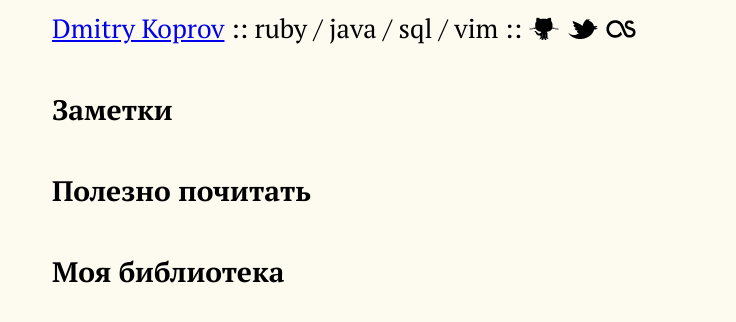
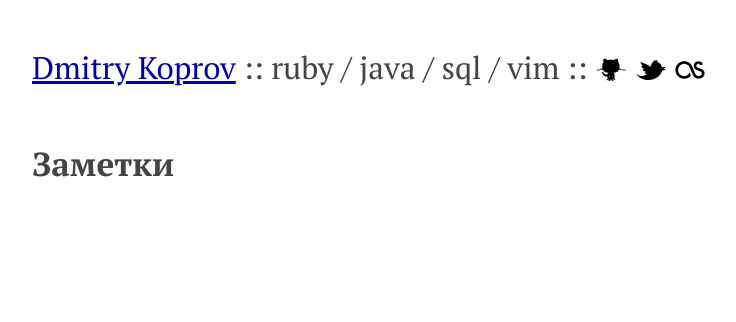
Before and after one commit to dkoprov/dkoprov.github.com, a Jekyll site: the page built from index.html, in a window 1280 px wide. Shown: the top 322 px of the page, without its empty margins (108-844 px from the left). Built offline with Jekyll 4.4.1, drawn with Linux system fonts in a browser that asks for light colours; nearby versions of some CDN libraries; library files that are not in the unit come from our copies; Markdown is read by kramdown in place of the engine named in the settings.

Commit message:
Another css edit. Unuseful elements on the main page reduced.

```diff
--- a/css/main.css
+++ b/css/main.css
@@ -1,23 +1,16 @@
-html {
-  background-color: #FDFAF0;
-}
-
 body{
+  position: relative;
+  max-width: 1000px;
+  color: #444;
   font-family: 'PT Serif', Georgia, serif;
-  font-size: 1.1em;
+  font-size: 1.3em;
   line-height: 1.4em;
-  position: relative;
-  width: auto;
-  max-width: 960px;
+  padding: 1.8em 2em;
   margin: 0 auto;
 }
 
-.wtf{
-  position: fixed;
-  bottom: 0.4em;
-  right: 0.1em;
-  font-size: 6em;
-  line-height: 0.1em;
+a {
+  color: #00A;
 }
 
 p{
@@ -53,7 +46,6 @@ ul.posts li {
 }
 
 ul.posts span {
-  color: #aaa;
-  font-family: 'Liberation Mono', monospace;
+  font-family: 'Liberation Mono', 'Menlo', monospace;
   font-size: 80%;
 }
--- a/index.html
+++ b/index.html
@@ -10,5 +10,5 @@ title: Dmitry Koprov
   {% endfor %}
 </ul>
 
-<h1>Полезно почитать</h1>
-<h1>Моя библиотека</h1>
+<!-- <h1>Полезно почитать</h1>-->
+<!-- <h1>Моя библиотека</h1>-->
```
